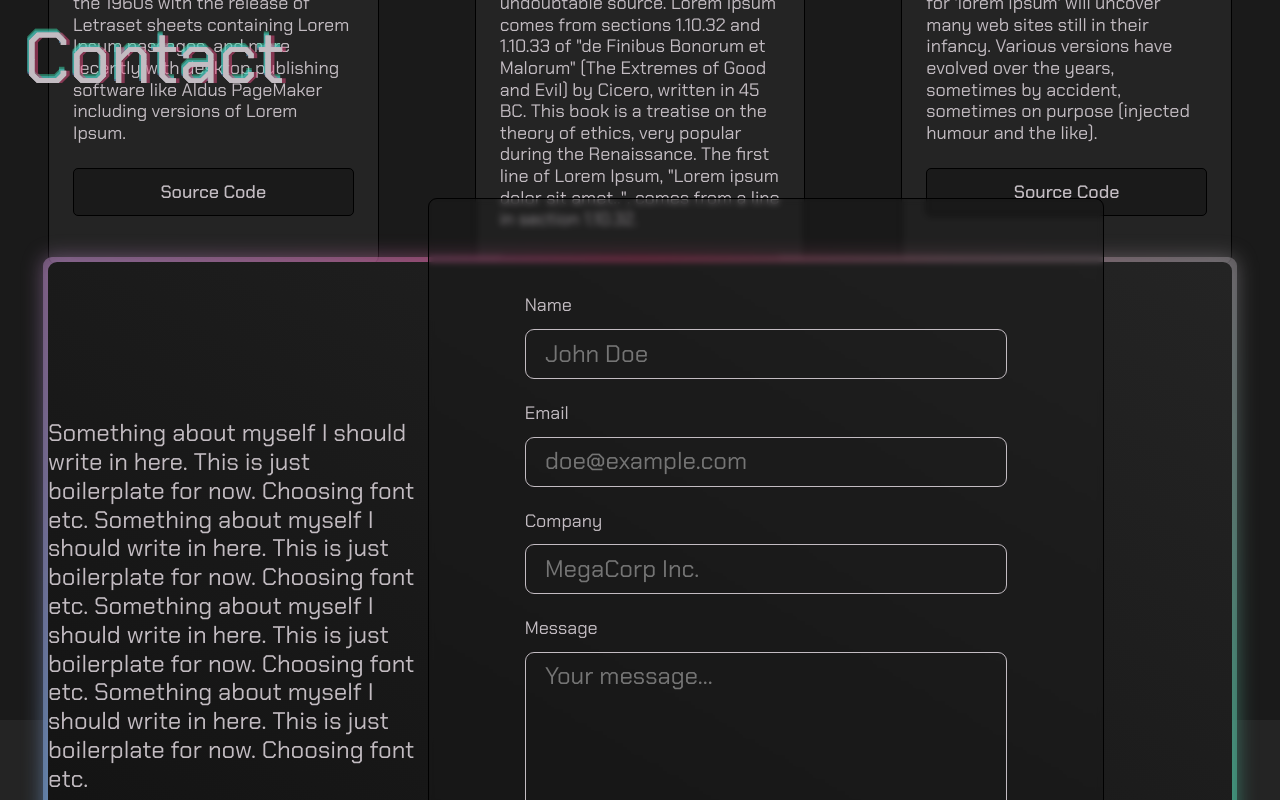
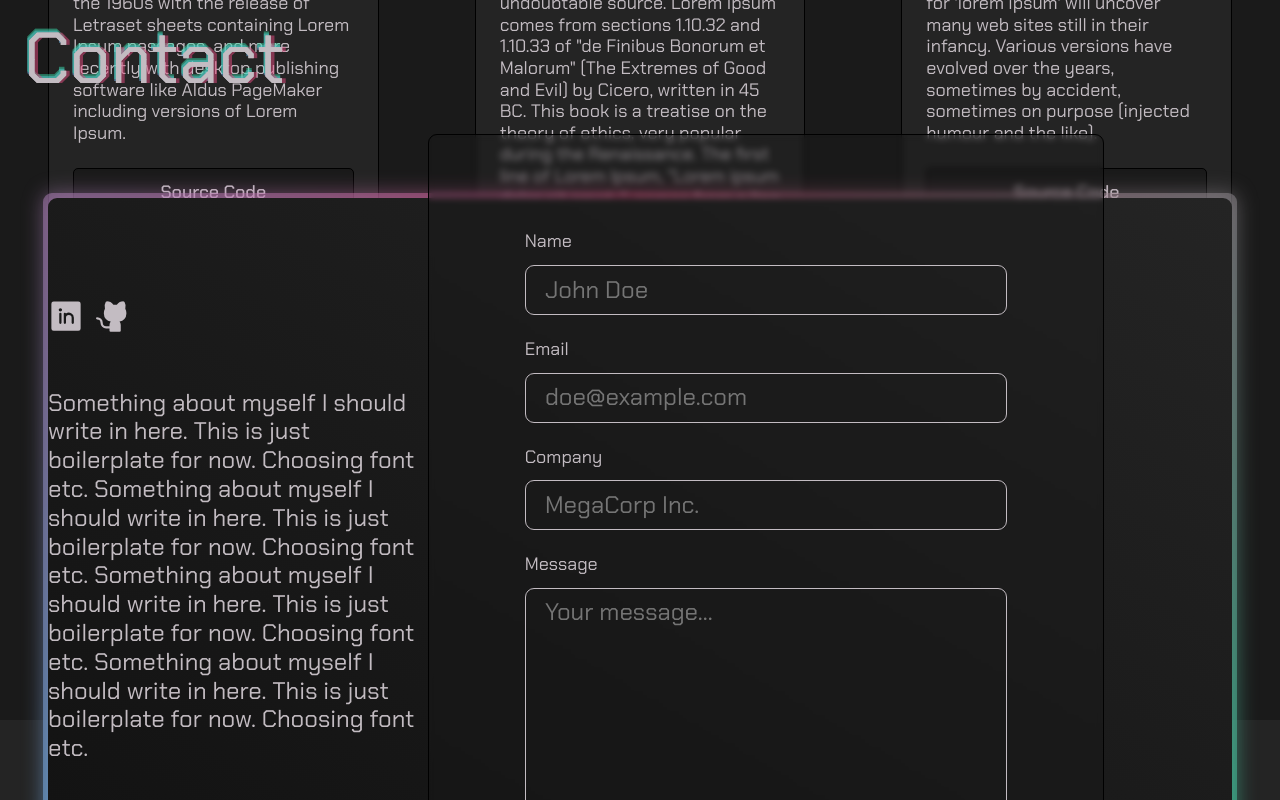
Before and after one commit to kmilewczyk96/Portfolio, a React (Vite) app in the folder front/: page / in a window 1280 px wide. Shown: the part 1680-2480 px from the top of the page. Built offline with nearby package versions, Linux system fonts and the light colour scheme.

Commit message:
Social Media wrapper.

```diff
--- /dev/null
+++ b/front/src/components/atoms/SvgLink.module.css
@@ -0,0 +1,15 @@
+.base {
+  width: 3.6rem;
+  aspect-ratio: 1;
+  fill: #c3bcc2;
+  transition: filter 0.5s;
+}
+
+@media (hover: hover) {
+  .base:hover {
+    filter: drop-shadow(0 0 10px #c3bcc2);
+  }
+  .base:active {
+    filter: none;
+  }
+}
--- /dev/null
+++ b/front/src/components/atoms/SvgLink.tsx
@@ -0,0 +1,26 @@
+import styles from "./SvgLink.module.css";
+
+import {ReactElement} from "react";
+import {Link} from "react-router";
+
+
+interface IProps {
+  goTo: string,
+  icon: socialIcons
+  target?: "_blank"
+}
+
+export enum socialIcons {
+  github = "M216,104v8a56.06,56.06,0,0,1-48.44,55.47A39.8,39.8,0,0,1,176,192v40a8,8,0,0,1-8,8H104a8,8,0,0,1-8-8V216H72a40,40,0,0,1-40-40A24,24,0,0,0,8,152a8,8,0,0,1,0-16,40,40,0,0,1,40,40,24,24,0,0,0,24,24H96v-8a39.8,39.8,0,0,1,8.44-24.53A56.06,56.06,0,0,1,56,112v-8a58.14,58.14,0,0,1,7.69-28.32A59.78,59.78,0,0,1,69.07,28,8,8,0,0,1,76,24a59.75,59.75,0,0,1,48,24h24a59.75,59.75,0,0,1,48-24,8,8,0,0,1,6.93,4,59.74,59.74,0,0,1,5.37,47.68A58,58,0,0,1,216,104Z",
+  linkedin = "M216,24H40A16,16,0,0,0,24,40V216a16,16,0,0,0,16,16H216a16,16,0,0,0,16-16V40A16,16,0,0,0,216,24ZM96,176a8,8,0,0,1-16,0V112a8,8,0,0,1,16,0ZM88,96a12,12,0,1,1,12-12A12,12,0,0,1,88,96Zm96,80a8,8,0,0,1-16,0V140a20,20,0,0,0-40,0v36a8,8,0,0,1-16,0V112a8,8,0,0,1,15.79-1.78A36,36,0,0,1,184,140Z"
+}
+
+export default function SvgLink({goTo, icon, target="_blank"}: IProps): ReactElement {
+  return (
+    <Link className={styles.link} to={goTo} target={target} rel="noopener">
+      <svg className={styles.base} xmlns="http://www.w3.org/2000/svg" viewBox="0 0 256 256">
+        <path d={icon}/>
+      </svg>
+    </Link>
+  );
+}
--- a/front/src/components/molecules/ContactCard.module.css
+++ b/front/src/components/molecules/ContactCard.module.css
@@ -6,7 +6,9 @@
 }
 
 .socials {
-  margin-bottom: 2.4rem;
+  display: flex;
+  gap: 1.2rem;
+  margin-bottom: 4.8rem;
 }
 
 .content {
--- a/front/src/components/molecules/ContactCard.tsx
+++ b/front/src/components/molecules/ContactCard.tsx
@@ -1,6 +1,7 @@
 import styles from "./ContactCard.module.css";
 
 import {ReactElement} from "react";
+import SvgLink, {socialIcons} from "../atoms/SvgLink.tsx";
 
 
 interface IProps {
@@ -8,10 +9,12 @@ interface IProps {
 }
 
 export default function ContactCard({className}: IProps): ReactElement {
-  // TODO: finish contact card. Add SVGs for linkedIn and Github. Add current localisation and availability div.
   return (
     <div className={[styles.wrapper, className].join(" ")}>
-      <div className={styles.socials}></div>
+      <div className={styles.socials}>
+        <SvgLink goTo={"https://linkedin.com/"} icon={socialIcons.linkedin}/>
+        <SvgLink goTo={"https://github.com/"} icon={socialIcons.github}/>
+      </div>
       <div className={styles.content}>
         <p>
           Something about myself I should write in here. This is just boilerplate for now. Choosing font etc.
--- a/front/src/components/organisms/ContactSection.module.css
+++ b/front/src/components/organisms/ContactSection.module.css
@@ -1,5 +1,5 @@
 .contactSection {
-  --offset: 60rem;
+  --offsetY: 6.4rem;
   background-color: #1a1a1a;
   padding-block: 9.6rem;
 }
@@ -18,9 +18,10 @@
 .contactWrapper {
   display: grid;
   isolation: isolate;
-  grid-template: 6.4rem auto 6.4rem / 1fr auto 12.8rem;
+  grid-template: var(--offsetY) auto var(--offsetY) / 1fr auto 12.8rem;
   width: 100%;
   padding-inline: var(--contentPadding);
+  margin-top: calc(var(--offsetY) * -1);
 }
 
 .background {
```
